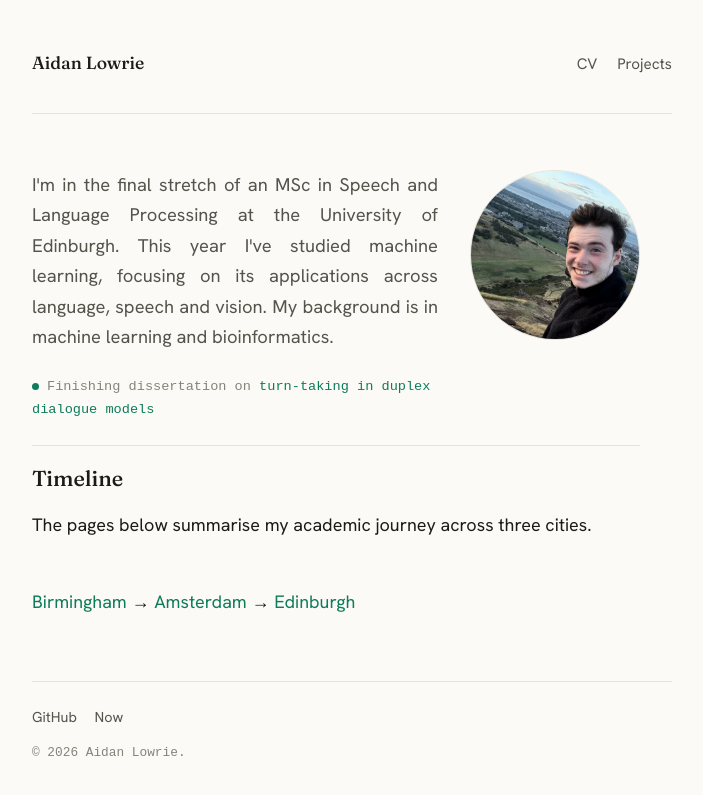
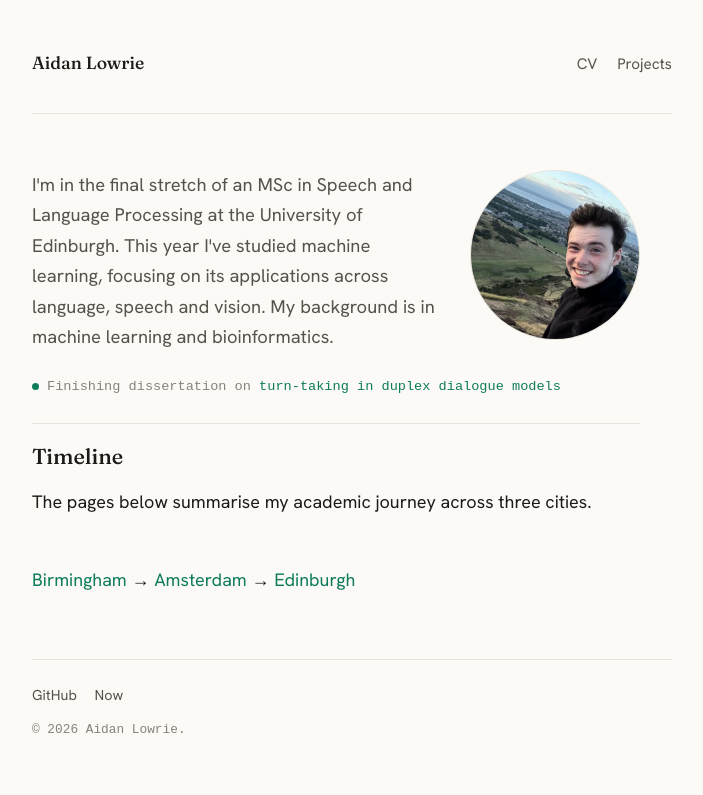
Before and after one commit to aidanlowrie/aidanlowrie.github.io, a Jekyll site: the page built from index.html, in a window 1280 px wide. Shown: the top 795 px of the page, without its empty margins (288-991 px from the left). Built offline with Jekyll 4.4.1, drawn with Linux system fonts in a browser that asks for light colours; some web fonts are replaced.

Commit message:
Implement proper text wrapping around portrait
- Remove grid layout, use float instead
- Portrait floats right with shape-outside:circle()
- Remove justified text alignment
- Simplify HTML structure for proper float behavior

```diff
--- a/assets/css/style.scss
+++ b/assets/css/style.scss
@@ -132,25 +132,25 @@
 /* home hero */
 .hero {
   padding:1rem 0 1.5rem;
-  display:grid;
-  grid-template-columns:1fr auto;
-  gap:2rem;
-  align-items:start;
+  max-width:650px;
 }
 .hero-intro { min-width:0; max-width:520px; }
 .hero-name { font-family:var(--serif); font-weight:400; line-height:1.05;
   font-size:2.75rem; margin:0 0 1rem; letter-spacing:-0.01em; }
-.hero-tagline { font-size:1.15rem; line-height:1.65; color:var(--muted); margin:0 0 1.5rem; text-align:justify; }
+.hero-tagline { font-size:1.15rem; line-height:1.65; color:var(--muted); margin:0 0 1.5rem; }
 .status { font-family:var(--mono); font-size:0.85rem; color:var(--faint); display:block; }
 .dot { display:inline-block; width:7px; height:7px; border-radius:50%; background:var(--accent); margin-right:0.5rem; vertical-align:baseline; }
 
 .hero-portrait {
-  margin:0;
+  float:right;
+  margin:0 0 1.5rem 2rem;
   width: 170px;
   height: 170px;
   border-radius:50%;
   overflow:hidden;
   border:1px solid var(--hairline);
+  shape-outside:circle();
+  shape-margin:15px;
 }
 .hero-portrait img {
   display:block;
--- a/index.html
+++ b/index.html
@@ -3,13 +3,11 @@
 title: ""
 ---
 <div class="hero">
-  <div class="hero-intro">
-    <p class="hero-tagline">I'm in the final stretch of an MSc in Speech and Language Processing at the University of Edinburgh. This year I've studied machine learning, focusing on its applications across language, speech and vision. My background is in machine learning and bioinformatics.</p>
-    <span class="status"><span class="dot"></span>Finishing dissertation on <a href="{{ '/projects/turn-taking/' | relative_url }}">turn-taking in duplex dialogue models</a></span>
-  </div>
   <div class="hero-portrait">
     <img src="{{ '/assets/img/portrait-arthurs-seat.jpg' | relative_url }}" alt="Portrait of Aidan Lowrie">
   </div>
+  <p class="hero-tagline">I'm in the final stretch of an MSc in Speech and Language Processing at the University of Edinburgh. This year I've studied machine learning, focusing on its applications across language, speech and vision. My background is in machine learning and bioinformatics.</p>
+  <span class="status"><span class="dot"></span>Finishing dissertation on <a href="{{ '/projects/turn-taking/' | relative_url }}">turn-taking in duplex dialogue models</a></span>
 </div>
 
 <section class="home-about">
```
